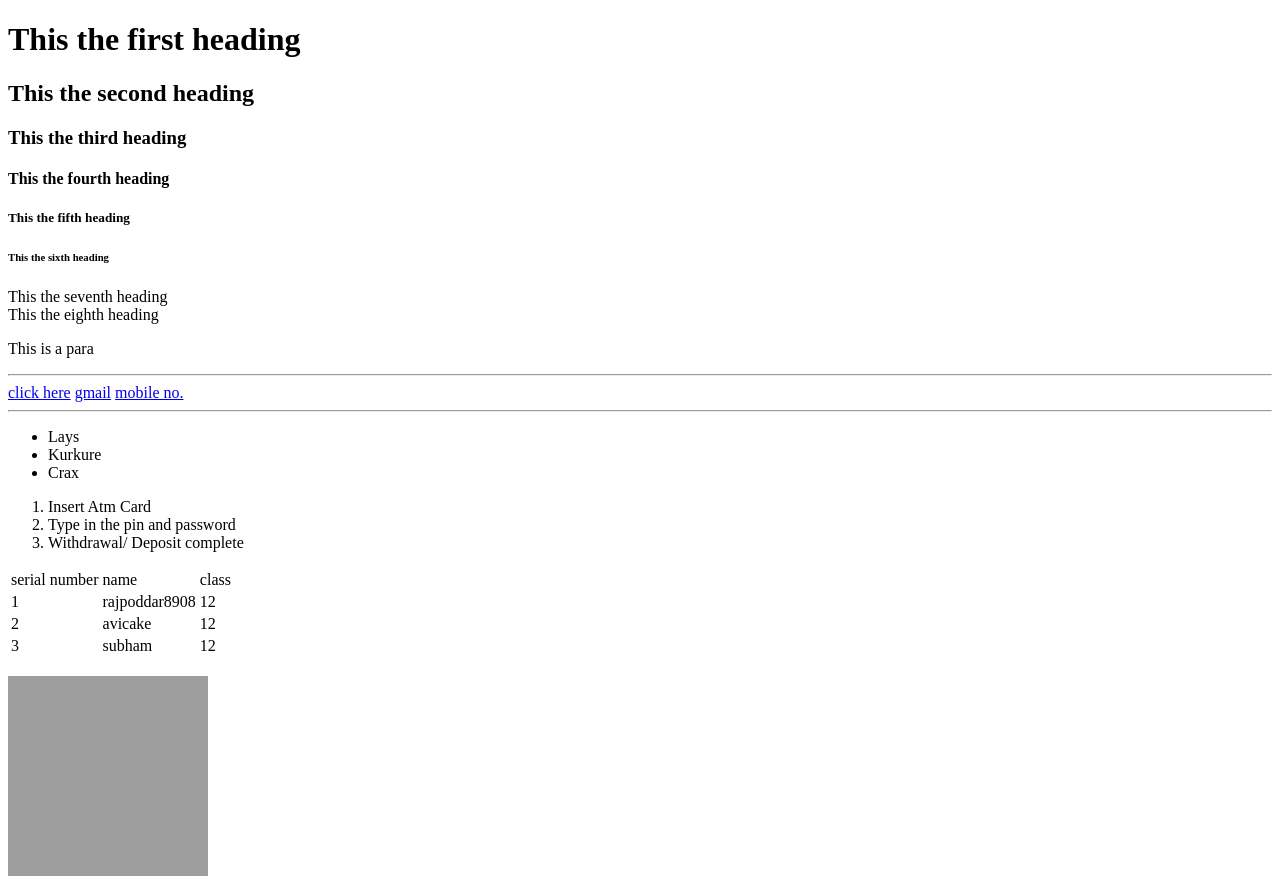
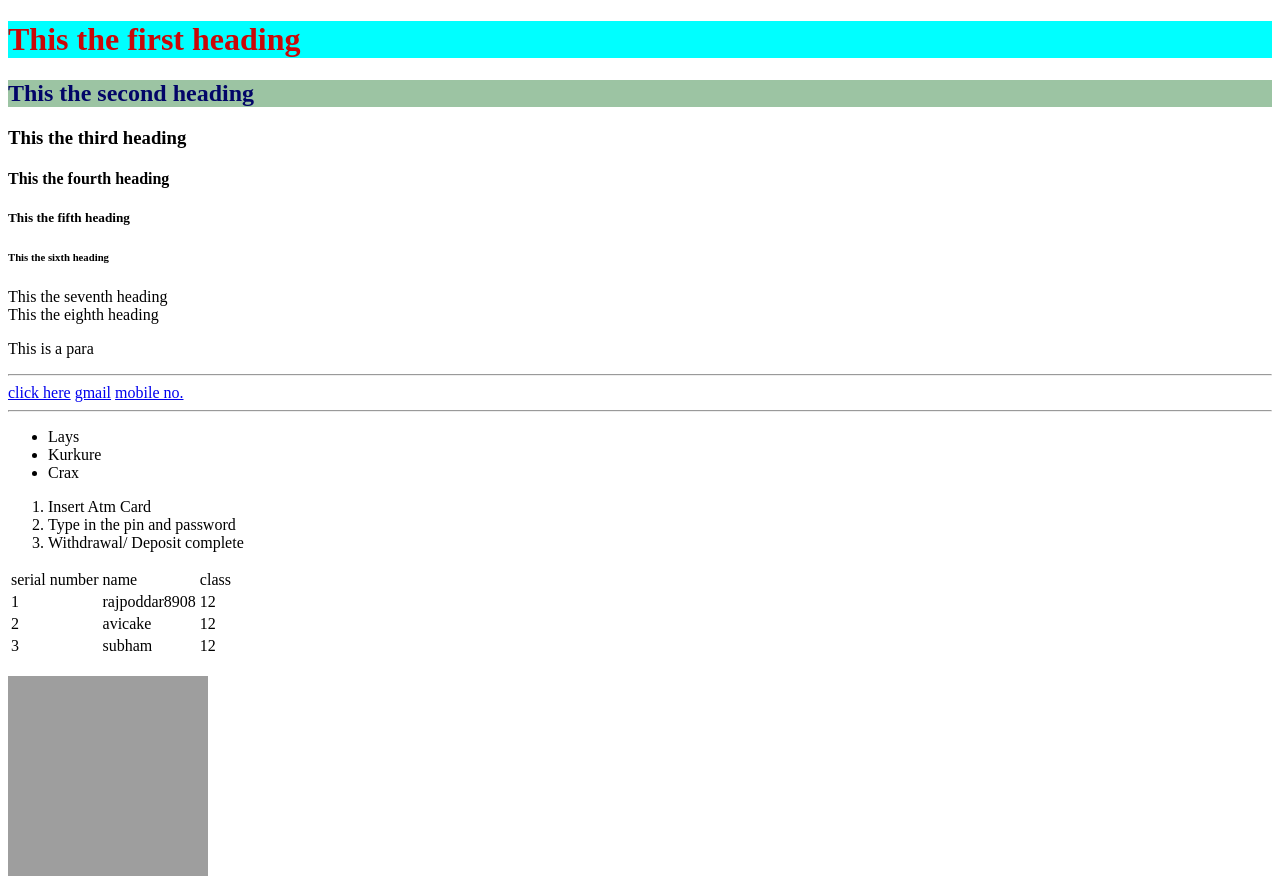
Before and after one commit to rajakrp18/Web-development-Projects, a plain HTML site: page index.html in a window 1280 px wide. Shown: the top 879 px of the page. Drawn offline with Linux system fonts and the light colour scheme; grey boxes are pictures that could not be loaded.

Commit message:
Update index.html

```diff
--- a/index.html
+++ b/index.html
@@ -10,8 +10,8 @@
 <body>
     <!-- the heading tags across the numbers defines the priorities of the headings and not only the size of that text in the page  -->
 
-    <h1>This the first heading </h1>
-    <h2>This the second heading </h2>
+    <h1 style="background-color:aqua; color:rgb(201, 8, 8)">This the first heading </h1>
+    <h2 style="background-color:rgb(156, 196, 163); color:rgb(2, 5, 104)">This the second heading </h2>
     <h3>This the third heading </h3>
     <h4>This the fourth heading </h4>
     <h5>This the fifth heading </h5>
```
